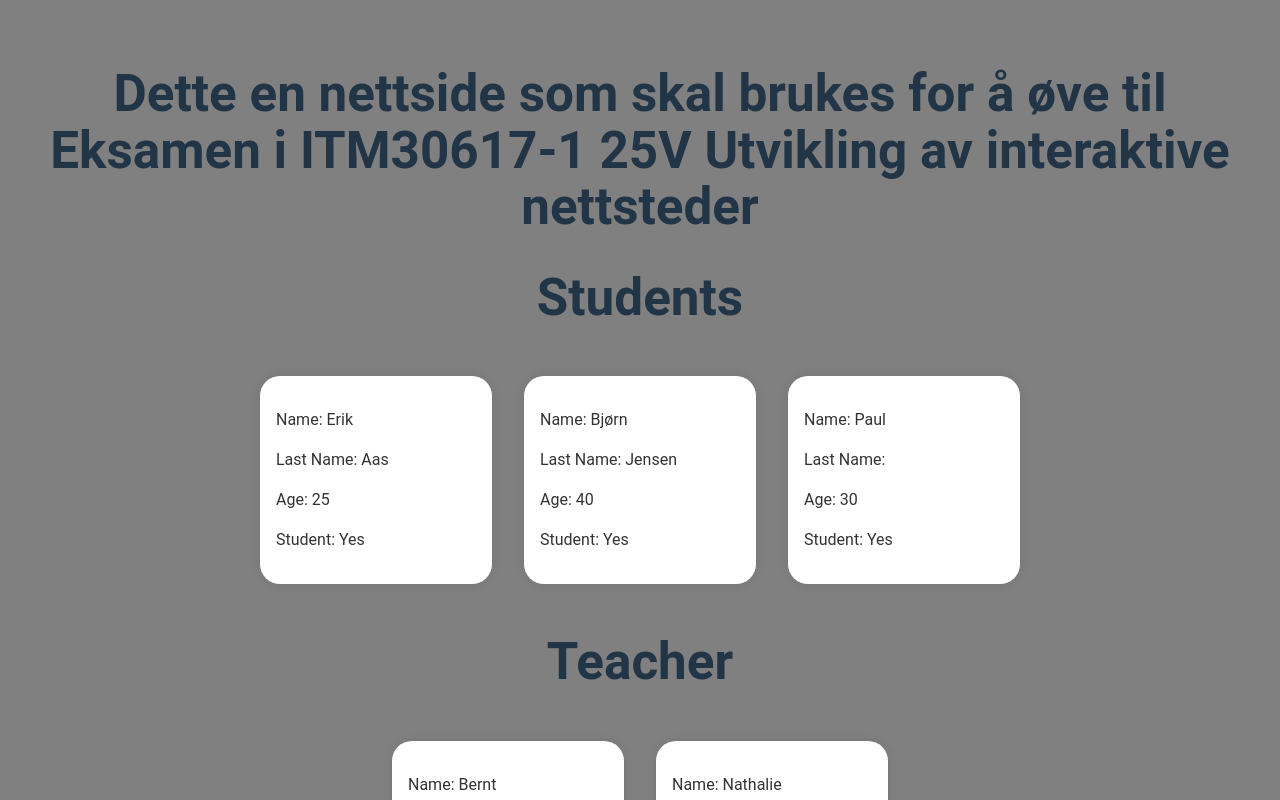
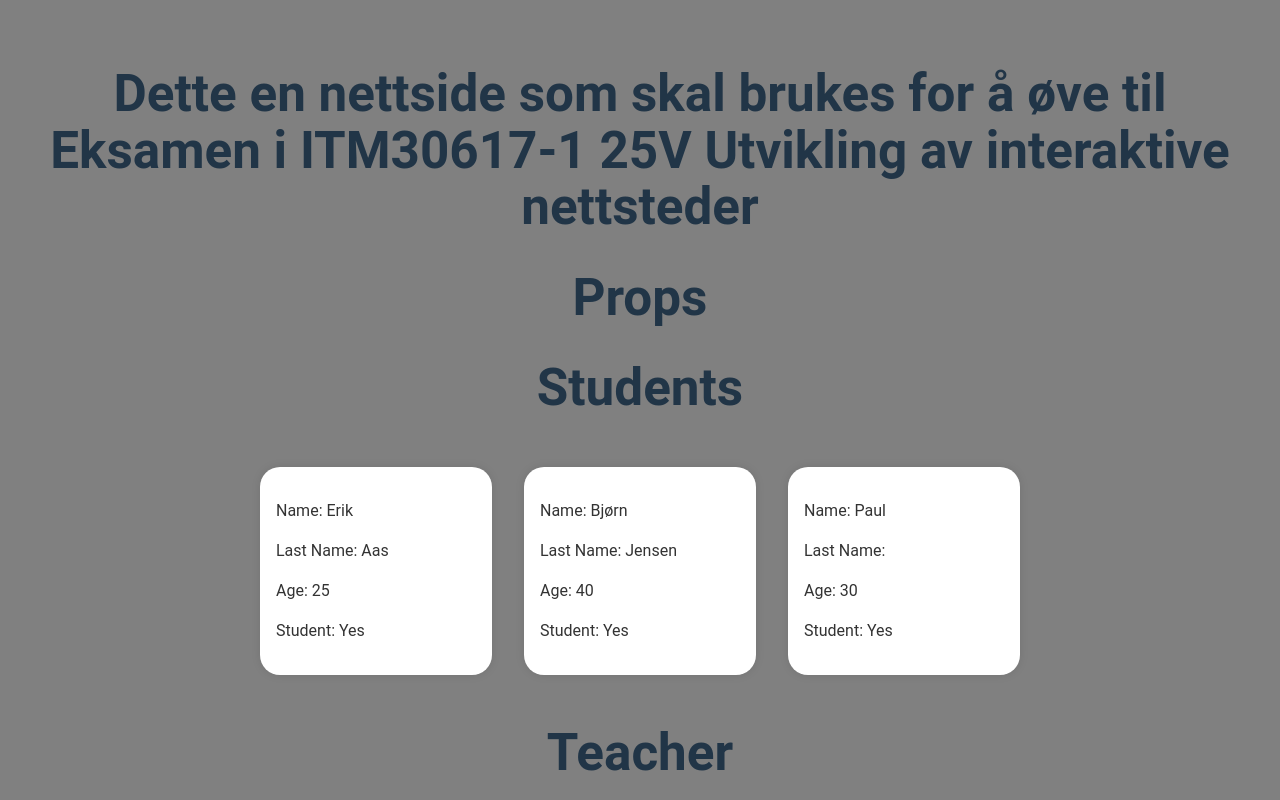
Before and after one commit to ErikAJensen/myreactjourney, a React (Vite) app: page / in a window 1280 px wide. Shown: the top 800 px of the page. Built offline with nearby package versions, Linux system fonts and the light colour scheme.

Commit message:
Update App.jsx

```diff
--- a/src/App.jsx
+++ b/src/App.jsx
@@ -12,6 +12,8 @@ function App() {
         <Header />
 
         <div>
+          <h1>Props</h1>
+
           <h1>Students</h1>
           <Student name="Erik" lastname="Aas" age={25} isStudent="Yes" />
           <Student name="Bjørn" lastname="Jensen" age={40} isStudent="No" />
```
